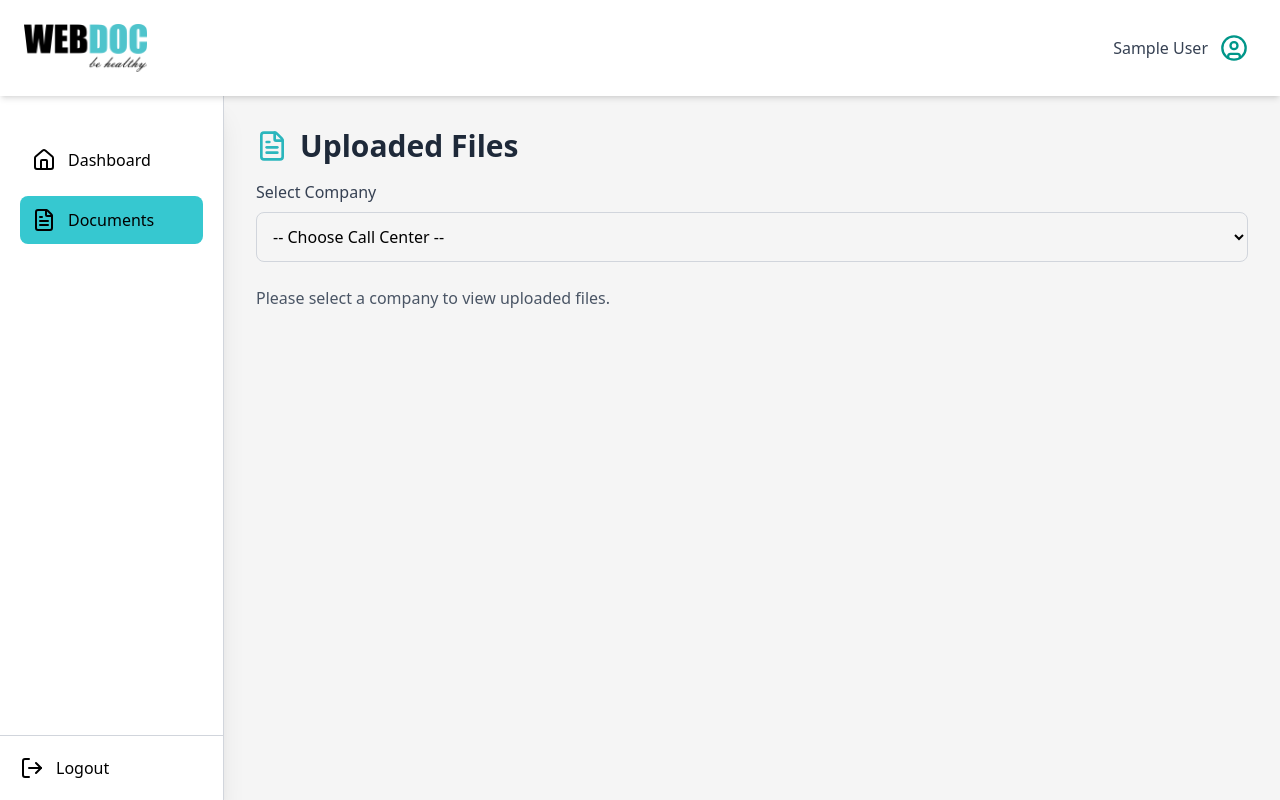
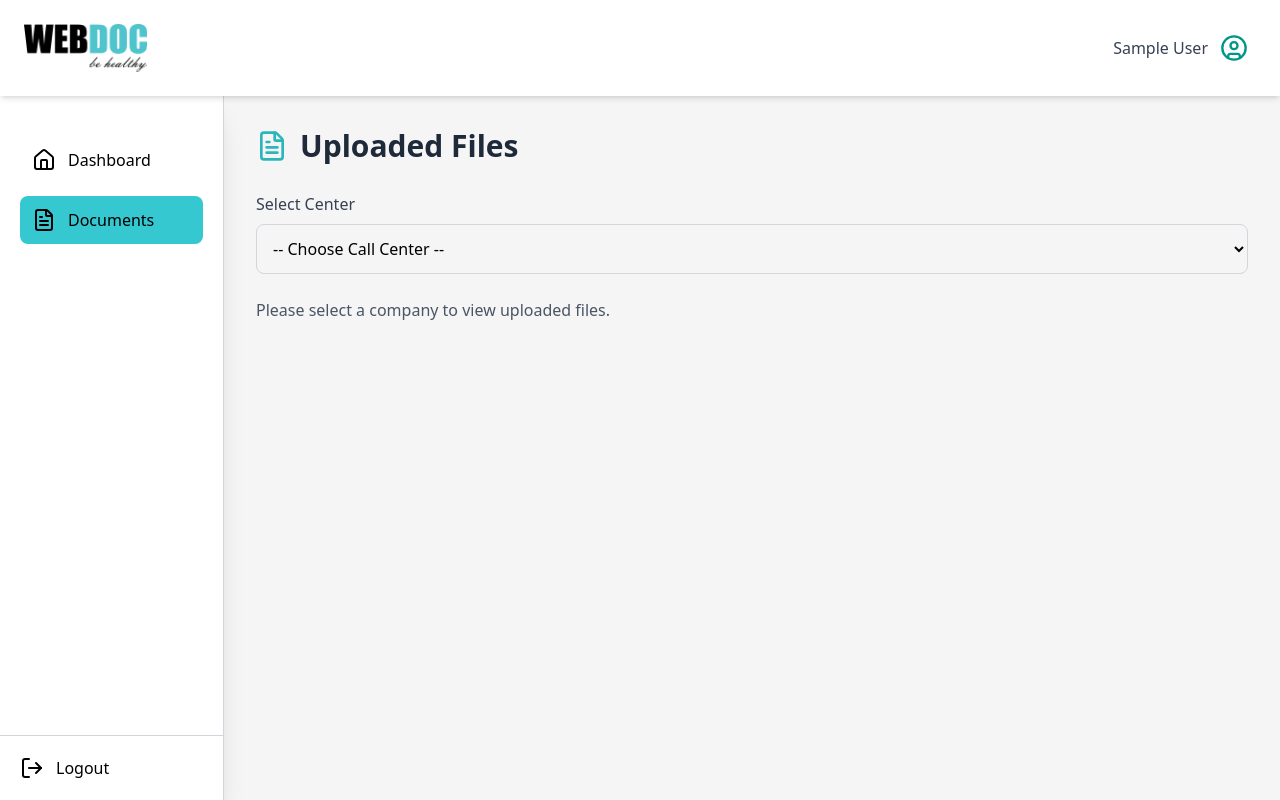
Before and after one commit to WebdocTech/Sales-Processing-Portal-node-react-, a React (Vite) app in the folder frontend/: page /docs in a window 1280 px wide. Built offline with nearby package versions, Linux system fonts and the light colour scheme; sample sign-in values are in the browser's storage.

Commit message:
refresh button added

```diff
--- a/frontend/src/pages/documents/document.jsx
+++ b/frontend/src/pages/documents/document.jsx
@@ -17,7 +17,6 @@ export default function UploadedFilesPage() {
   const [companyId, setCompanyId] = useState("");
   const [center, setCenter] = useState("");
   const [initial, setInitial] = useState(true); // to prevent auto-fetch on first load
-  const [processingFiles, setProcessingFiles] = useState([]);
 
   // Pagination state
   const [currentPage, setCurrentPage] = useState(1);
@@ -176,15 +175,24 @@ export default function UploadedFilesPage() {
 
   return (
     <div className="">
-      <h1 className="text-3xl gap-3 flex items-center font-semibold text-gray-800 mb-4">
-        <FileText className="w-8 h-8 text-teal-100" />
-        Uploaded Files
-      </h1>
-
+      <div className="flex items-center justify-between mb-3">
+        <h1 className="text-3xl gap-3 flex items-center font-semibold text-gray-800 mb-4">
+          <FileText className="w-8 h-8 text-teal-100" />
+          Uploaded Files
+        </h1>
+        {center && (
+          <button
+            onClick={fetchFiles}
+            className="bg-teal-100 text-black cursor-pointer font-semibold px-6 py-2 rounded-md"
+          >
+            Refresh
+          </button>
+        )}
+      </div>
       {/* Company Selection */}
       <div className="mb-6">
         <label className="block mb-2 font-medium text-gray-700">
-          Select Company
+          Select Center
         </label>
         <select
           value={companyId}
```
